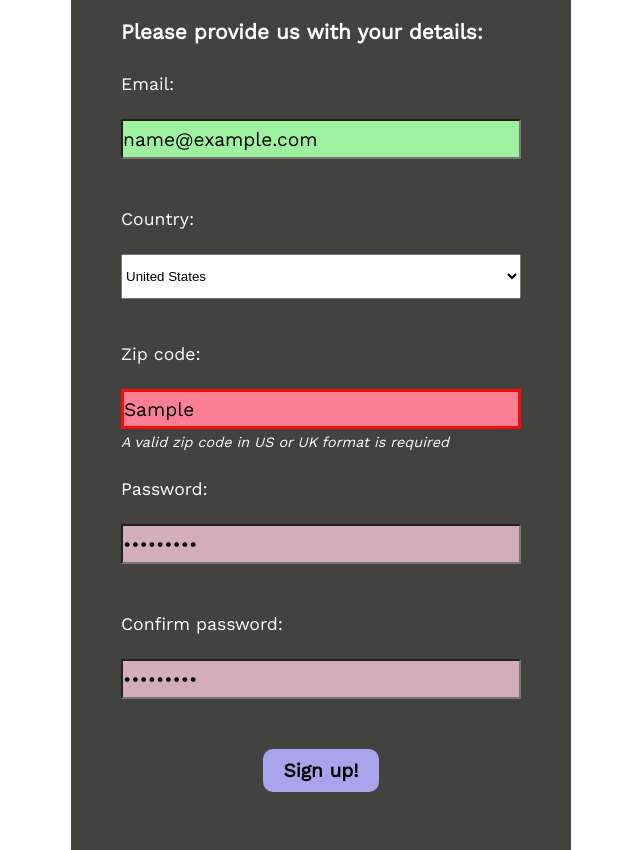
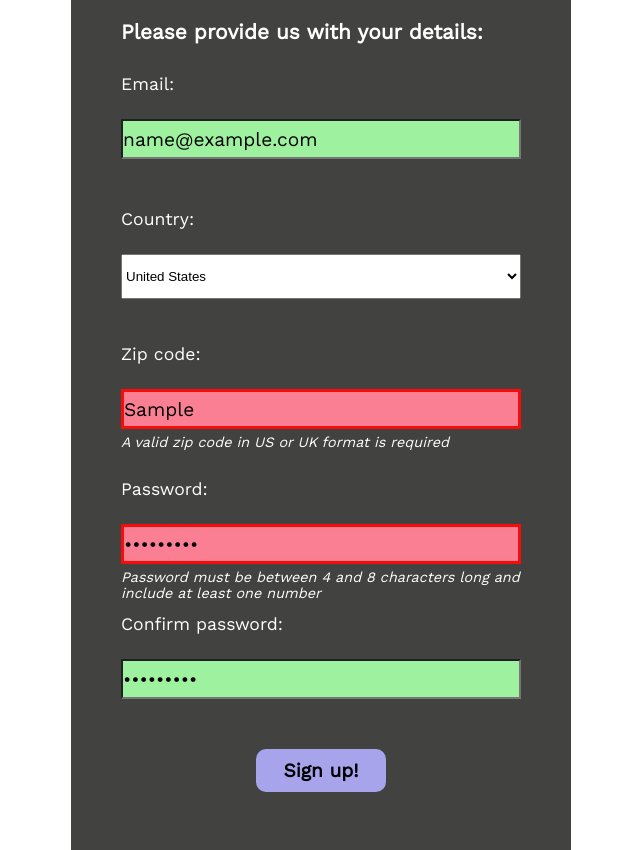
Before and after one commit to Melanie-J-Baker/js-form-validation, a plain HTML site: page index.html in a window 1280 px wide. Both pictures are taken after typing "name@example.com", "Sample", "Sample123", "Sample123" into the empty fields and a click on the button "Sign up!". Shown: the whole page, without its empty margins (319-959 px from the left). Drawn offline with nearby package versions, Linux system fonts and the light colour scheme.

Commit message:
Create functions to check validity of password and confirm fields. Add confirmation message if form completed successfully

```diff
--- a/index.html
+++ b/index.html
@@ -45,6 +45,7 @@
             </div>
             <div class="btn-div">
                 <button type="submit">Sign up!</button>
+                <p class="submitted">Form submitted!</p>
             </div>
         </form>
     </div>
--- a/index.js
+++ b/index.js
@@ -6,18 +6,24 @@ const zip = document.getElementById("zip");
 const zipError = document.querySelector(".zip-error")
 const password = document.getElementById("password");
 const passwordError = document.querySelector(".password-error");
-const confirm = document.getElementById("confirm");
+const confirmPassword = document.getElementById("confirm");
 const confirmError = document.querySelector(".confirm-error");
+const submitted = document.querySelector(".submitted");
 
 const emailRegex = /^[a-zA-Z0-9.!#$%&'*+/=?^_`{|}~-]+@[a-zA-Z0-9-]+(?:\.[a-zA-Z0-9-]+)*$/;
 const countryRegex = /^[a-zA-Z\s]*$/;
 const zipRegex = [/\d{5}([ \-]\d{4})?/, /GIR[ ]?0AA|((AB|AL|B|BA|BB|BD|BH|BL|BN|BR|BS|BT|CA|CB|CF|CH|CM|CO|CR|CT|CV|CW|DA|DD|DE|DG|DH|DL|DN|DT|DY|E|EC|EH|EN|EX|FK|FY|G|GL|GY|GU|HA|HD|HG|HP|HR|HS|HU|HX|IG|IM|IP|IV|JE|KA|KT|KW|KY|L|LA|LD|LE|LL|LN|LS|LU|M|ME|MK|ML|N|NE|NG|NN|NP|NR|NW|OL|OX|PA|PE|PH|PL|PO|PR|RG|RH|RM|S|SA|SE|SG|SK|SL|SM|SN|SO|SP|SR|SS|ST|SW|SY|TA|TD|TF|TN|TQ|TR|TS|TW|UB|W|WA|WC|WD|WF|WN|WR|WS|WV|YO|ZE)(\d[\dA-Z]?[ ]?\d[ABD-HJLN-UW-Z]{2}))|BFPO[ ]?\d{1,4}/]
+const passwordRegex = /^(?=.*\d).{4,8}$/;
 
 window.addEventListener("load", () => {
     const emailValid = email.value.length === 0 || emailRegex.test(email.value);
     email.className = emailValid ? "valid" : "invalid";
     const zipValid = zip.value.length === 0 || zipRegex[0].test(zip.value) || zipRegex[1].test(zip.value);
     zip.className = zipValid ? "valid" : "invalid";
+    const passwordValid = password.value.length === 0 || passwordRegex.test(password.value);
+    password.className = passwordValid ? "valid" : "invalid";
+    const confirmValid = confirmPassword.value.length === 0 || confirmPassword.value === password.value;
+    confirmPassword.className = confirmValid ? "valid" : "invalid";
 });
 
 email.addEventListener("input", () => {
@@ -46,10 +52,30 @@ zip.addEventListener("input", () => {
     }
 });
 
+password.addEventListener("input", () => {
+    const passwordValid = password.value.length === 0 || passwordRegex.test(password.value);
+    if (passwordValid) {
+        password.className = "valid";
+        passwordError.textContent = "";
+    } else {
+        password.className = "invalid";
+    }
+});
+
+confirmPassword.addEventListener("input", () => {
+    const confirmValid = confirmPassword.value.length === 0 || confirmPassword.value === password.value;
+    if (confirmValid) {
+        confirmPassword.className = "valid";
+        confirmError.textContent = "";
+    } else {
+        confirmPassword.className = "invalid";
+    }
+})
+
 form.addEventListener("submit", (event) => {
     event.preventDefault();
     const emailValid = email.value.length === 0 || emailRegex.test(email.value);
-    if (!emailValid) {
+    if (!emailValid || email.value.length === 0) {
         email.className = "invalid";
         emailError.textContent = "An valid email address is required - format name@host";
         emailError.style.display = "block";
@@ -65,7 +91,7 @@ form.addEventListener("submit", (event) => {
         zipValid = zip.value.length === 0 || zipRegex[1].test(zip.value);
     }
 
-    if (!zipValid) {
+    if (!zipValid || zip.value.length === 0) {
         zip.className = "invalid";
         zipError.textContent = "A valid zip code in US or UK format is required";
         zipError.style.display = "block";
@@ -73,4 +99,28 @@ form.addEventListener("submit", (event) => {
         zip.className = "valid";
         zipError.textContent = "";
     }
+
+    const passwordValid = password.value.length === 0 || passwordRegex.test(password.value);
+    if (!passwordValid || password.value.length === 0) {
+        password.className = "invalid";
+        passwordError.textContent = "Password must be between 4 and 8 characters long and include at least one number";
+        passwordError.style.display = "block";
+    } else {
+        password.className = "valid";
+        passwordError.textContent = "";
+    }
+
+    const confirmValid = confirmPassword.value.length === 0 || confirmPassword.value === password.value;
+    if (!confirmValid || confirmPassword.value.length === 0) {
+        confirmPassword.className = "invalid";
+        confirmError.textContent = "Passwords do not match!";
+        confirmError.style.display = "block";
+    } else {
+        confirmPassword.className = "valid";
+        confirmError.textContent = "";
+    }
+
+    if (email.className === "valid" && zip.className === "valid" && password.className === "valid" && confirmPassword.className === "valid") {
+        submitted.style.display = "block";
+    }
 });
--- a/style.css
+++ b/style.css
@@ -68,7 +68,9 @@ input.valid {
 
 .btn-div {
     display: flex;
+    flex-direction: column;
     justify-content: center;
+    align-items: center;
     margin-bottom: 20px;
 }
 
@@ -79,6 +81,8 @@ button {
     background-color: rgb(168, 164, 236);
     font-size: 1.2rem;
     border: none;
+    width: 130px;
+    margin-bottom: 5px;
 }
 
 button:hover {
@@ -86,3 +90,9 @@ button:hover {
     background-color: blueviolet;
     border: 1px solid black;
 }
+
+.submitted {
+    padding: 10px;
+    font-size: 1.3em;
+    display: none;
+}
```
